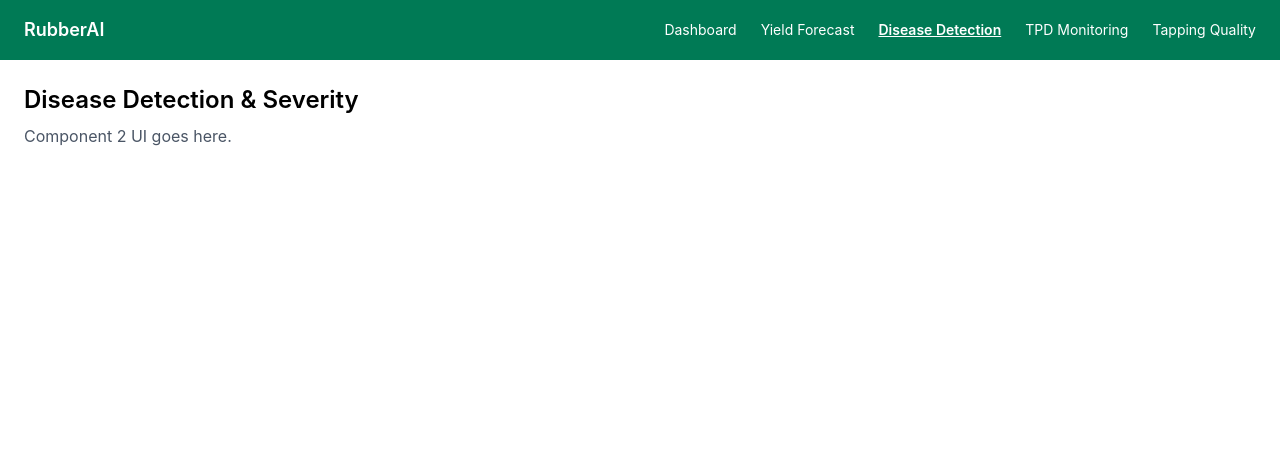
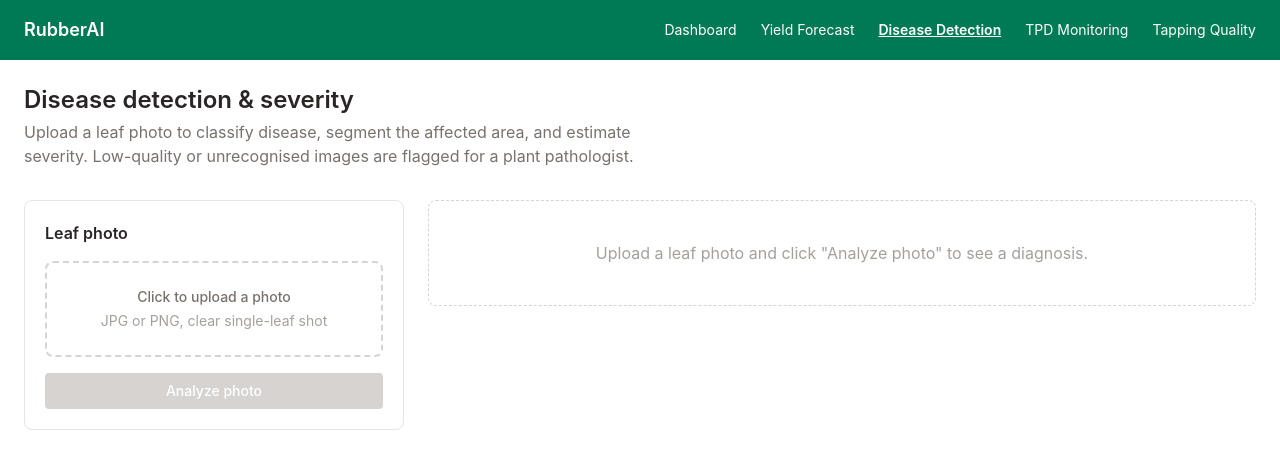
Before and after one commit to Sachinthe001/rubber-plantation-ai--J-26-IT-370-, a React (Vite) app in the folder web/: page /disease in a window 1280 px wide. Shown: the top 468 px of the page. Built offline with nearby package versions, Linux system fonts and the light colour scheme.

Commit message:
Build Disease Detection page with image upload and previe

```diff
--- a/web/src/pages/DiseaseDetection.tsx
+++ b/web/src/pages/DiseaseDetection.tsx
@@ -1,8 +1,125 @@
+import { useState } from 'react'
+
+type Verdict = 'result' | 'retake' | 'refer'
+
+type DiagnosisResult = {
+  verdict: Verdict
+  disease?: string
+  severity?: string
+  confidence?: number
+  message: string
+}
+
+const verdictStyles: Record<Verdict, string> = {
+  result: 'bg-emerald-50 text-emerald-700 border-emerald-600',
+  retake: 'bg-amber-50 text-amber-700 border-amber-600',
+  refer: 'bg-red-50 text-red-700 border-red-600',
+}
+
 export default function DiseaseDetection() {
+  const [preview, setPreview] = useState<string | null>(null)
+  const [diagnosis, setDiagnosis] = useState<DiagnosisResult | null>(null)
+
+  function handleFileChange(e: React.ChangeEvent<HTMLInputElement>) {
+    const file = e.target.files?.[0]
+    if (!file) return
+
+    const imageUrl = URL.createObjectURL(file)
+    setPreview(imageUrl)
+    setDiagnosis(null)
+  }
+
+  function handleAnalyze() {
+    // Placeholder result — will call the real disease-classification model later.
+    setDiagnosis({
+      verdict: 'result',
+      disease: 'Corynespora leaf fall',
+      severity: 'Moderate (18% leaf area affected)',
+      confidence: 0.87,
+      message: 'Lesion pattern matches Corynespora with high confidence.',
+    })
+  }
+
   return (
     <div>
-      <h1 className="text-2xl font-semibold">Disease Detection &amp; Severity</h1>
-      <p className="text-gray-600 mt-2">Component 2 UI goes here.</p>
+      <header className="mb-8">
+        <h1 className="text-2xl font-semibold text-stone-800">Disease detection &amp; severity</h1>
+        <p className="text-stone-500 mt-1 max-w-2xl">
+          Upload a leaf photo to classify disease, segment the affected area, and estimate severity.
+          Low-quality or unrecognised images are flagged for a plant pathologist.
+        </p>
+      </header>
+
+      <div className="grid gap-6 lg:grid-cols-[380px_1fr]">
+        <section className="bg-white border border-stone-200 rounded-lg p-5 h-fit">
+          <h2 className="font-semibold text-stone-800 mb-4">Leaf photo</h2>
+
+          <label
+            htmlFor="leaf-photo"
+            className="block border-2 border-dashed border-stone-300 rounded-lg p-6 text-center cursor-pointer hover:border-emerald-500 transition-colors"
+          >
+            {preview ? (
+              <img src={preview} alt="Uploaded leaf" className="max-h-48 mx-auto rounded" />
+            ) : (
+              <div className="text-stone-400 text-sm">
+                <p className="font-medium text-stone-500">Click to upload a photo</p>
+                <p className="mt-1">JPG or PNG, clear single-leaf shot</p>
+              </div>
+            )}
+          </label>
+          <input
+            id="leaf-photo"
+            type="file"
+            accept="image/*"
+            onChange={handleFileChange}
+            className="hidden"
+          />
+
+          <button
+            onClick={handleAnalyze}
+            disabled={!preview}
+            className="w-full mt-4 bg-emerald-700 text-white text-sm font-medium py-2 rounded hover:bg-emerald-800 disabled:bg-stone-300 disabled:cursor-not-allowed transition-colors"
+          >
+            Analyze photo
+          </button>
+        </section>
+
+        <section>
+          {!diagnosis && (
+            <div className="border border-dashed border-stone-300 rounded-lg p-10 text-center text-stone-400">
+              Upload a leaf photo and click "Analyze photo" to see a diagnosis.
+            </div>
+          )}
+
+          {diagnosis && (
+            <div className="bg-white border border-stone-200 rounded-lg p-6">
+              <div className="flex items-start justify-between gap-4 flex-wrap">
+                <div>
+                  <p className="text-sm text-stone-500">Diagnosis</p>
+                  <p className="text-xl font-semibold text-stone-800 mt-1">{diagnosis.disease}</p>
+                  <p className="text-sm text-stone-500 mt-1">{diagnosis.severity}</p>
+                </div>
+                <span
+                  className={`text-sm font-medium px-3 py-1.5 rounded-full border whitespace-nowrap ${verdictStyles[diagnosis.verdict]}`}
+                >
+                  {diagnosis.confidence ? `${Math.round(diagnosis.confidence * 100)}% confidence` : 'Flagged'}
+                </span>
+              </div>
+
+              <p className="text-sm text-stone-600 mt-4">{diagnosis.message}</p>
+
+              <div className="mt-6 pt-4 border-t border-stone-100 flex items-center justify-between">
+                <p className="text-xs text-stone-400">
+                  Low-confidence or unsupported cases are automatically referred to a plant pathologist.
+                </p>
+                <button className="text-sm text-emerald-700 font-medium hover:underline whitespace-nowrap">
+                  Refer to expert
+                </button>
+              </div>
+            </div>
+          )}
+        </section>
+      </div>
     </div>
   )
 }
```
